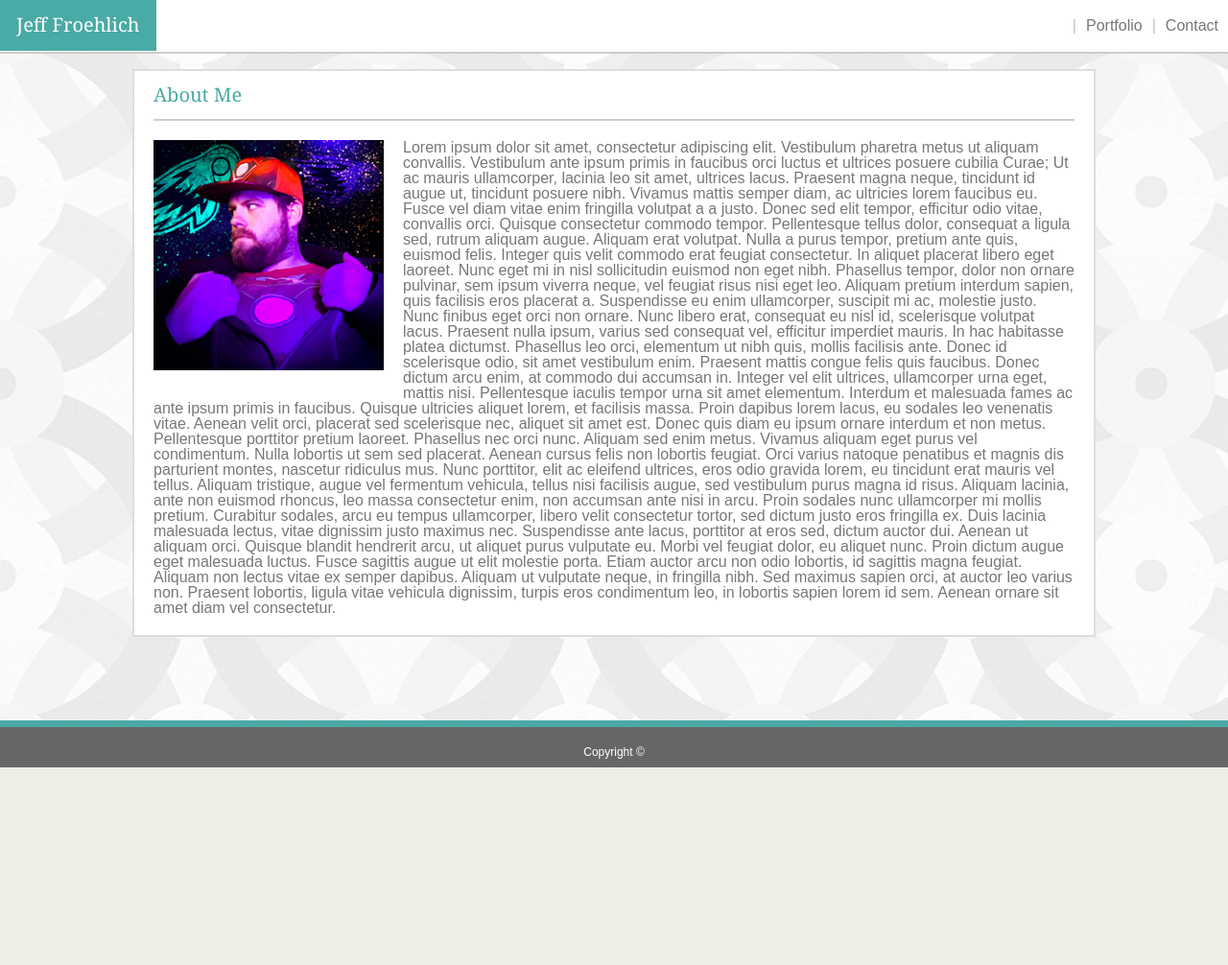
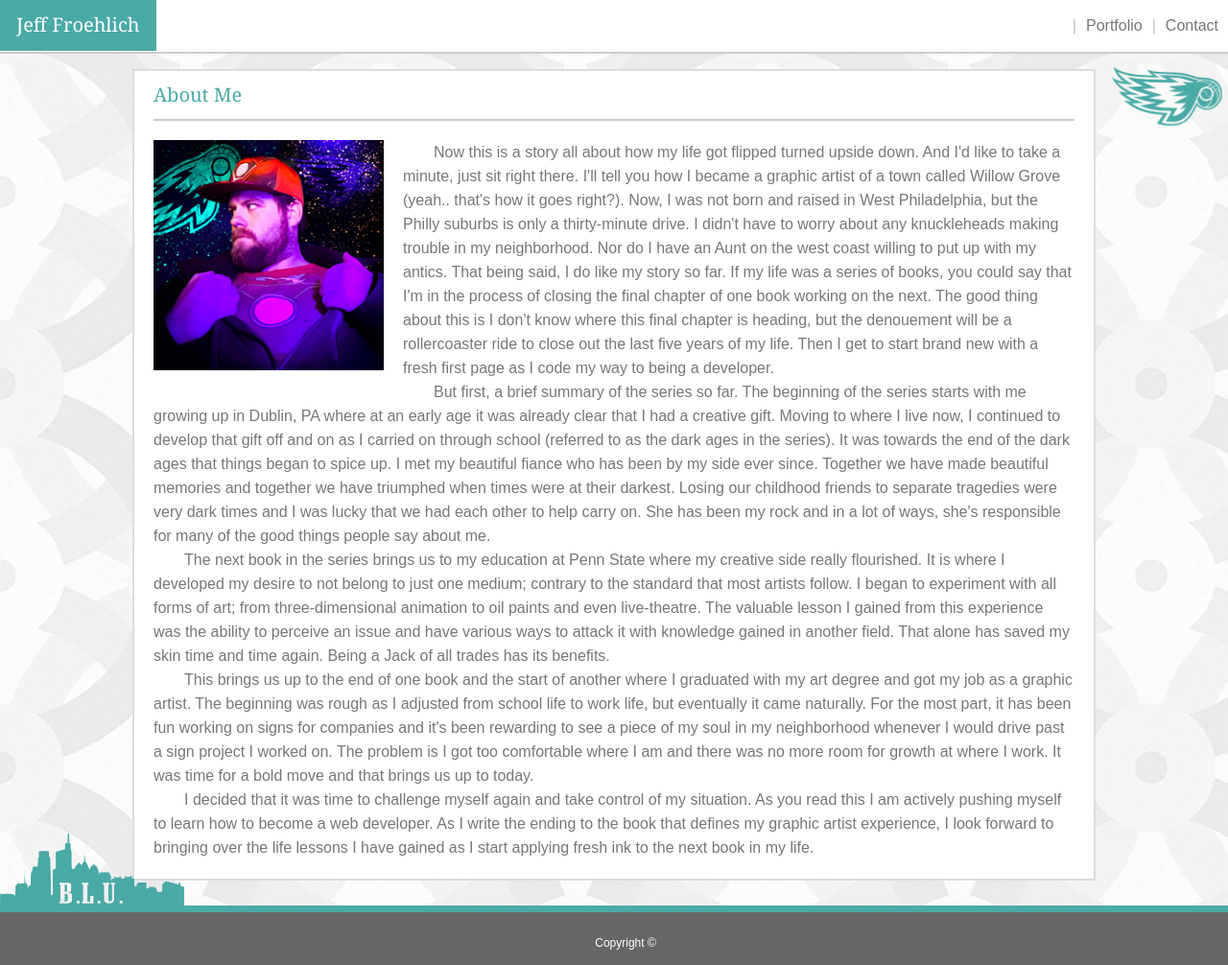
Before and after one commit to jsf5077/Basic-Portfolio, a plain HTML site: page index.html in a window 1280 px wide. Shown: the whole page at 96% size. Before the commit the page ends 800 px from the top, so only its background shows below. Drawn offline with Linux system fonts and the light colour scheme.

Commit message:
bio added. Gallery tab names updated. Added graphics for effects.

```diff
--- a/assets/css/style.css
+++ b/assets/css/style.css
@@ -82,6 +82,10 @@ li a {
 /* Body styles /////////////////////////////////////////////////////// */
 
 /* Main Body*/
+p {
+    text-indent: 2.0em;
+    line-height: 25px;
+}
 body {
     position: relative;
     min-height: 100%;
@@ -128,6 +132,7 @@ h2 {
     max-width: 960px;
     overflow: auto;
     margin: 0 auto;
+    margin-bottom: 40px;
 }
 
 /* formatting to allow the fields to be stacked vertically*/
@@ -159,7 +164,7 @@ textarea {
     padding-left: 30px;
     padding-right: 30px;
 }
-
+/* portfolio gallery////////// */
 /* Overall container for the image gallery used for layout using purposes. Accomplished using flex properties */
 .port_contain {
     display: flex;
@@ -221,3 +226,16 @@ footer {
     width: 100%;
 
 }
+.skyline {
+    position: absolute;
+    left: 0;
+    bottom: 60px;
+    width: 15%;
+}
+.blu {
+    position: fixed;
+    right: 6px;
+    top: 70px;
+    width: 9%;
+    image-rendering: crisp-edges;
+}
--- a/index.html
+++ b/index.html
@@ -37,21 +37,27 @@
         <img src="assets/images/icon.jpg" alt="Jeff Froehlich" class="jeff">
 
         <p>
-            Lorem ipsum dolor sit amet, consectetur adipiscing elit. Vestibulum pharetra metus ut aliquam convallis. Vestibulum ante ipsum primis in faucibus orci luctus et ultrices posuere cubilia Curae; Ut ac mauris ullamcorper, lacinia leo sit amet, ultrices lacus. Praesent magna neque, tincidunt id augue ut, tincidunt posuere nibh. Vivamus mattis semper diam, ac ultricies lorem faucibus eu. Fusce vel diam vitae enim fringilla volutpat a a justo. Donec sed elit tempor, efficitur odio vitae, convallis orci. Quisque consectetur commodo tempor. Pellentesque tellus dolor, consequat a ligula sed, rutrum aliquam augue.
-
-            Aliquam erat volutpat. Nulla a purus tempor, pretium ante quis, euismod felis. Integer quis velit commodo erat feugiat consectetur. In aliquet placerat libero eget laoreet. Nunc eget mi in nisl sollicitudin euismod non eget nibh. Phasellus tempor, dolor non ornare pulvinar, sem ipsum viverra neque, vel feugiat risus nisi eget leo. Aliquam pretium interdum sapien, quis facilisis eros placerat a. Suspendisse eu enim ullamcorper, suscipit mi ac, molestie justo. Nunc finibus eget orci non ornare. Nunc libero erat, consequat eu nisl id, scelerisque volutpat lacus. Praesent nulla ipsum, varius sed consequat vel, efficitur imperdiet mauris.
-
-            In hac habitasse platea dictumst. Phasellus leo orci, elementum ut nibh quis, mollis facilisis ante. Donec id scelerisque odio, sit amet vestibulum enim. Praesent mattis congue felis quis faucibus. Donec dictum arcu enim, at commodo dui accumsan in. Integer vel elit ultrices, ullamcorper urna eget, mattis nisi. Pellentesque iaculis tempor urna sit amet elementum.
-
-            Interdum et malesuada fames ac ante ipsum primis in faucibus. Quisque ultricies aliquet lorem, et facilisis massa. Proin dapibus lorem lacus, eu sodales leo venenatis vitae. Aenean velit orci, placerat sed scelerisque nec, aliquet sit amet est. Donec quis diam eu ipsum ornare interdum et non metus. Pellentesque porttitor pretium laoreet. Phasellus nec orci nunc. Aliquam sed enim metus. Vivamus aliquam eget purus vel condimentum. Nulla lobortis ut sem sed placerat. Aenean cursus felis non lobortis feugiat. Orci varius natoque penatibus et magnis dis parturient montes, nascetur ridiculus mus. Nunc porttitor, elit ac eleifend ultrices, eros odio gravida lorem, eu tincidunt erat mauris vel tellus. Aliquam tristique, augue vel fermentum vehicula, tellus nisi facilisis augue, sed vestibulum purus magna id risus.
-
-            Aliquam lacinia, ante non euismod rhoncus, leo massa consectetur enim, non accumsan ante nisi in arcu. Proin sodales nunc ullamcorper mi mollis pretium. Curabitur sodales, arcu eu tempus ullamcorper, libero velit consectetur tortor, sed dictum justo eros fringilla ex. Duis lacinia malesuada lectus, vitae dignissim justo maximus nec. Suspendisse ante lacus, porttitor at eros sed, dictum auctor dui. Aenean ut aliquam orci. Quisque blandit hendrerit arcu, ut aliquet purus vulputate eu. Morbi vel feugiat dolor, eu aliquet nunc. Proin dictum augue eget malesuada luctus. Fusce sagittis augue ut elit molestie porta. Etiam auctor arcu non odio lobortis, id sagittis magna feugiat. Aliquam non lectus vitae ex semper dapibus. Aliquam ut vulputate neque, in fringilla nibh. Sed maximus sapien orci, at auctor leo varius non. Praesent lobortis, ligula vitae vehicula dignissim, turpis eros condimentum leo, in lobortis sapien lorem id sem. Aenean ornare sit amet diam vel consectetur.
+            Now this is a story all about how my life got flipped turned upside down. And I'd like to take a minute, just sit right there. I'll tell you how I became a graphic artist of a town called Willow Grove (yeah.. that's how it goes right?). Now, I was not born and raised in West Philadelphia, but the Philly suburbs is only a thirty-minute drive. I didn't have to worry about any knuckleheads making trouble in my neighborhood. Nor do I have an Aunt on the west coast willing to put up with my antics. That being said, I do like my story so far. If my life was a series of books, you could say that I'm in the process of closing the final chapter of one book working on the next. The good thing about this is I don't know where this final chapter is heading, but the denouement will be a rollercoaster ride to close out the last five years of my life. Then I get to start brand new with a fresh first page as I code my way to being a developer.
+        </p>
+        <p>
+            But first, a brief summary of the series so far. The beginning of the series starts with me growing up in Dublin, PA where at an early age it was already clear that I had a creative gift. Moving to where I live now, I continued to develop that gift off and on as I carried on through school (referred to as the dark ages in the series). It was towards the end of the dark ages that things began to spice up. I met my beautiful fiance who has been by my side ever since. Together we have made beautiful memories and together we have triumphed when times were at their darkest. Losing our childhood friends to separate tragedies were very dark times and I was lucky that we had each other to help carry on. She has been my rock and in a lot of ways, she's responsible for many of the good things people say about me.
+        </p>
+        <p>
+            The next book in the series brings us to my education at Penn State where my creative side really flourished. It is where I developed my desire to not belong to just one medium; contrary to the standard that most artists follow. I began to experiment with all forms of art; from three-dimensional animation to oil paints and even live-theatre. The valuable lesson I gained from this experience was the ability to perceive an issue and have various ways to attack it with knowledge gained in another field. That alone has saved my skin time and time again. Being a Jack of all trades has its benefits.
+        </p>
+        <p>
+        This brings us up to the end of one book and the start of another where I graduated with my art degree and got my job as a graphic artist. The beginning was rough as I adjusted from school life to work life, but eventually it came naturally. For the most part, it has been fun working on signs for companies and it's been rewarding to see a piece of my soul in my neighborhood whenever I would drive past a sign project I worked on. The problem is I got too comfortable where I am and there was no more room for growth at where I work. It was time for a bold move and that brings us up to today.
+        </p>
+        <p>
+            I decided that it was time to challenge myself again and take control of my situation. As you read this I am actively pushing myself to learn how to become a web developer. As I write the ending to the book that defines my graphic artist experience, I look forward to bringing over the life lessons I have gained as I start applying fresh ink to the next book in my life.
         </p>
 
     </section>
     <br>
     <br>
     <br>
+    <img src="assets/images/blu_skyline.png" class="skyline">
+    <img src="assets/images/blu.png" class="blu">
     <footer class="footer">
         <p id="foot">Copyright ©</p>
     </footer>
```
Also changed, not shown: contact.html (+0 -3 lines), portfolio.html (+6 -7 lines), assets/images/blu.png (added), assets/images/blu_skyline.png (added).
